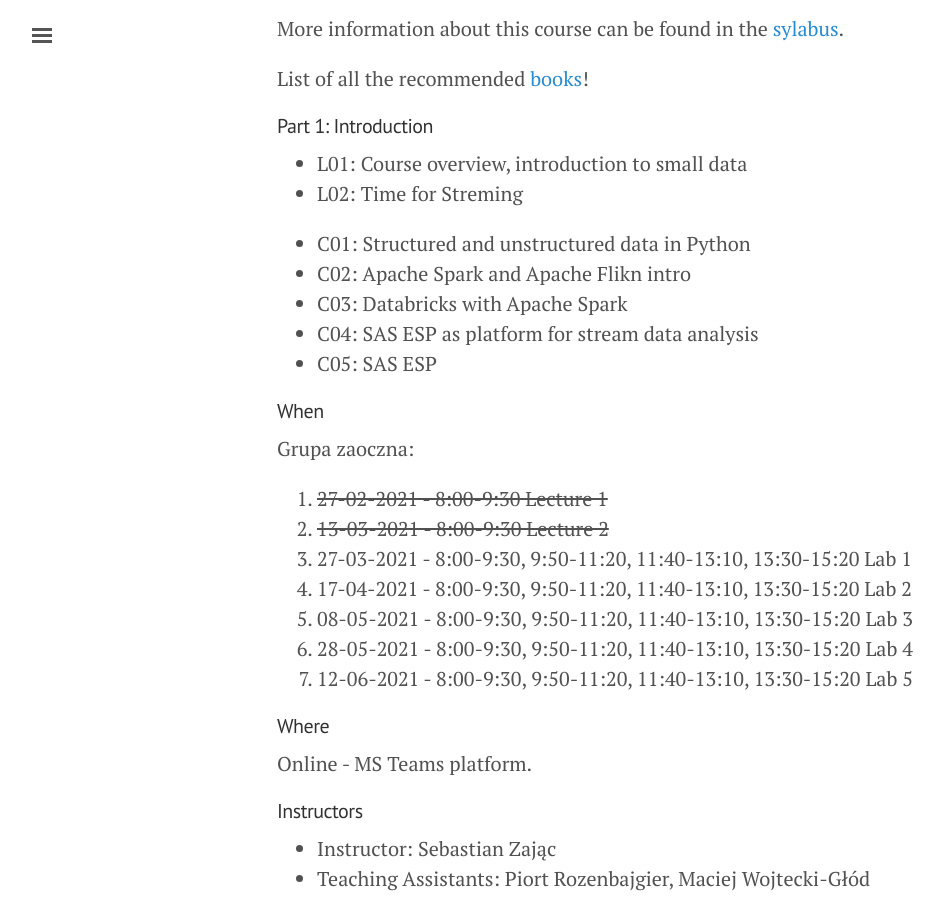
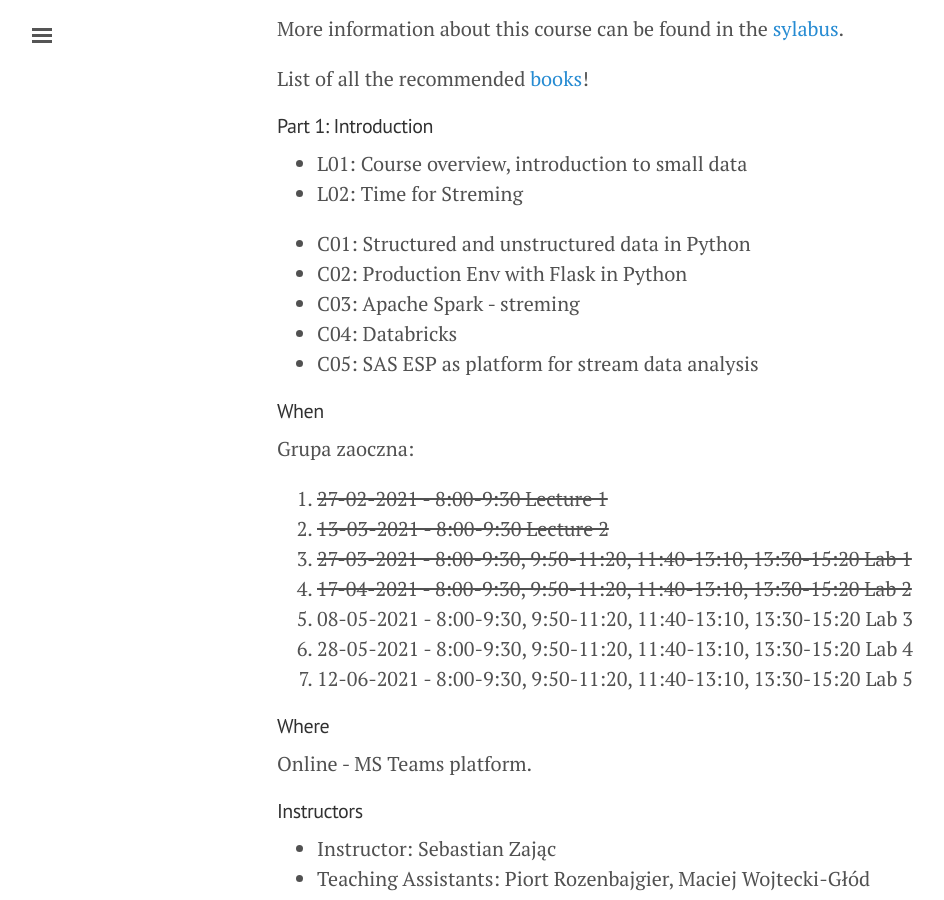
Before and after one commit to sebkaz-teaching/RealTime, a Jekyll site: the page built from _posts/2021-02-27-Intro.md, in a window 1280 px wide and 900 px high, scrolled down 417 px. Shown: the whole window, without its empty margins (3-947 px from the left). Built offline with Jekyll 4.4.1, drawn with Linux system fonts in a browser that asks for light colours; some of the changed text lies outside the part shown.

Commit message:
spark intro

```diff
--- a/_posts/2021-02-27-Intro.md
+++ b/_posts/2021-02-27-Intro.md
@@ -23,11 +23,10 @@ List of all the recommended [books](/RealTime/ksiazki)!
 - L02: Time for Streming
 
 - C01: Structured and unstructured data in Python
-- C02: Apache Spark and Apache Flikn intro
-- C03: Databricks with Apache Spark
-- C04: SAS ESP as platform for stream data analysis
-- C05: SAS ESP
-
+- C02: Production Env with Flask in Python
+- C03: Apache Spark - streming
+- C04: Databricks
+- C05: SAS ESP as platform for stream data analysis
 
 
 #### When
@@ -36,8 +35,8 @@ Grupa zaoczna:
 
 1. <del>27-02-2021 - 8:00-9:30 Lecture 1 </del>
 2. <del>13-03-2021 - 8:00-9:30 Lecture 2 </del>
-3. 27-03-2021 - 8:00-9:30, 9:50-11:20, 11:40-13:10, 13:30-15:20 Lab 1
-4. 17-04-2021 - 8:00-9:30, 9:50-11:20, 11:40-13:10, 13:30-15:20 Lab 2
+3. <del>27-03-2021 - 8:00-9:30, 9:50-11:20, 11:40-13:10, 13:30-15:20 Lab 1 </del>
+4. <del>17-04-2021 - 8:00-9:30, 9:50-11:20, 11:40-13:10, 13:30-15:20 Lab 2 </del>
 5. 08-05-2021 - 8:00-9:30, 9:50-11:20, 11:40-13:10, 13:30-15:20 Lab 3
 6. 28-05-2021 - 8:00-9:30, 9:50-11:20, 11:40-13:10, 13:30-15:20 Lab 4
 7. 12-06-2021 - 8:00-9:30, 9:50-11:20, 11:40-13:10, 13:30-15:20 Lab 5
```
Also changed, not shown: _posts/2021-02-23-Intro.md (+3 -3 lines), _posts/2021-04-20-SPARK1.md (added, +14 -0 lines), cw2D.md (+27 -17 lines), cw3D.md (added, +5 -0 lines), ksiazki.md (+11 -0 lines), syllabus.md (+2 -2 lines).
